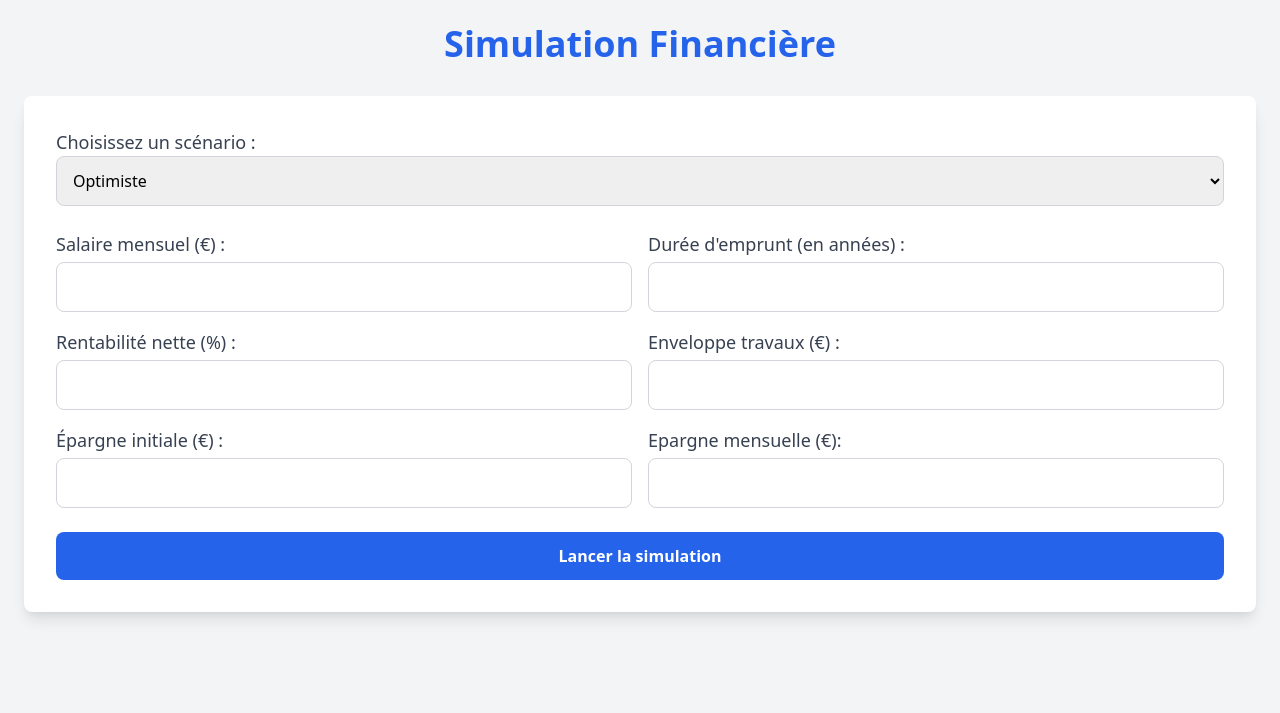
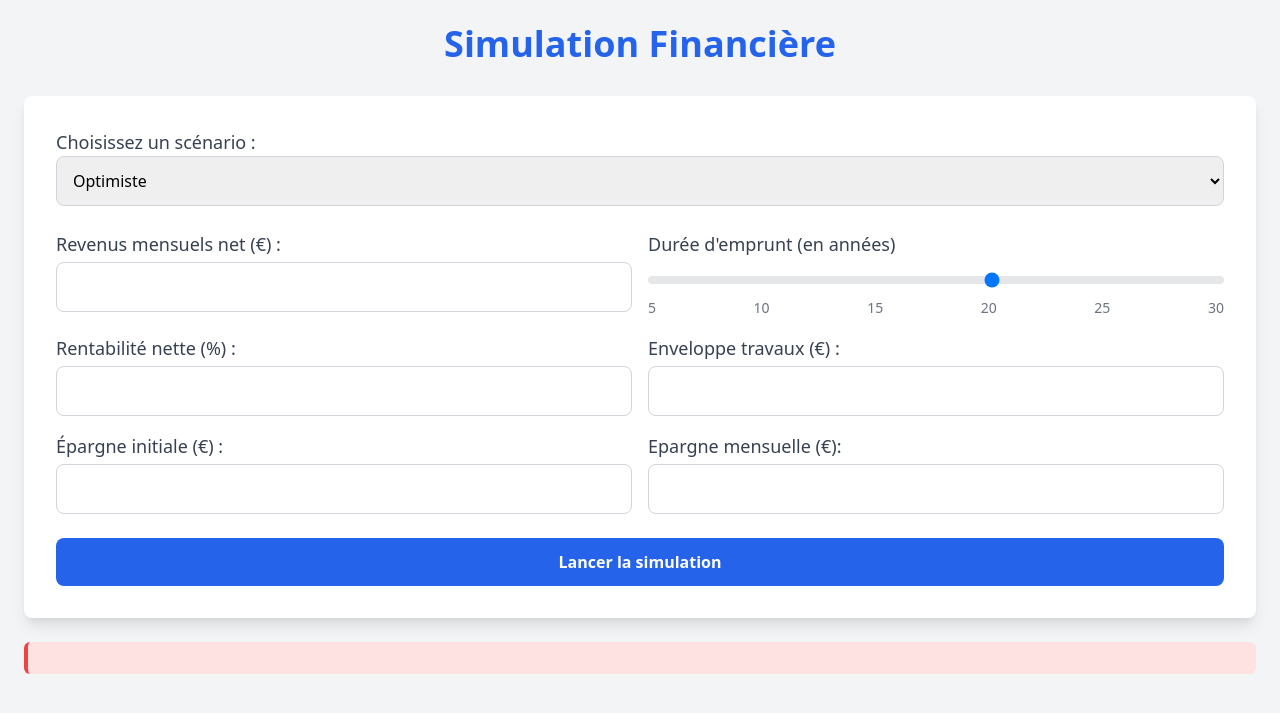
Before and after one commit to spintomec/make_money, a Flask app: template templates/index.html in a window 1280 px wide. Shown: the top 713 px of the page. Run offline with Flask 3, Linux system fonts and the light colour scheme; the template is opened without the code that fills it, so the values that code supplies are empty; some libraries are stand-ins or nearby versions.

Commit message:
Amélioration et ajout patrimoineStatut

```diff
--- a/app.py
+++ b/app.py
@@ -11,6 +11,7 @@ def index():
     resultats = []
     form_data = {}
     liste_mois = ["Janvier", "Février", "Mars", "Avril", "Mai", "Juin", "Juillet", "Août", "Septembre", "Octobre", "Novembre", "Décembre"]
+    patrimoine_statut = []
 
     if request.method == "POST":
         try:
@@ -40,9 +41,9 @@ def index():
             }
 
             # Appel de la simulation
-            resultats = effectuer_simulation(
+            resultats, patrimoine_statut = effectuer_simulation(
                 salaire_mensuel, taux_mensuel, duree_emprunt, rentabilite_net,
-                enveloppe_travaux, epargne, epargne_mensuelle, parametres, liste_mois
+                enveloppe_travaux, epargne, epargne_mensuelle, parametres, liste_mois,
             )
 
             # Enregistrement des résultats
@@ -52,7 +53,7 @@ def index():
             error_message = f"Erreur : {e}"
             return render_template("index.html", error_message=error_message, form_data=form_data)
 
-    return render_template("index.html", resultats=resultats, form_data=form_data)
+    return render_template("index.html", resultats=resultats, form_data=form_data, patrimoine_statut=patrimoine_statut)
 
 if __name__ == "__main__":
     app.run(debug=True)
--- a/models.py
+++ b/models.py
@@ -12,8 +12,9 @@ def mise_a_jour_salaire(salaire, taux_annuel):
 def calculer_revenu_locatif(montant, taux, annee, mois):
     return montant * (1 + taux) ** (annee - 2024 + mois / 12)
 
-def generer_depense_imprevue():
-    return random.uniform(0, 500)
+def generer_depense_imprevue(nb_credit):
+    depense = random.uniform(0, 85) * nb_credit
+    return depense
 
 def mettre_a_jour_epargne(epargne, epargne_mensuelle, revenu_net, mensualite, nb_credit, montant_credit, travaux, depense):
     epargne += epargne_mensuelle + (revenu_net - mensualite) * nb_credit - depense
--- a/scenarios.py
+++ b/scenarios.py
@@ -2,12 +2,12 @@ def obtenir_scenarios():
     return {
         "optimiste": {
             "taux_croissance_loyer": 0.03,
-            "taux_croissance_bien": 0.03,
+            "taux_croissance_bien": 0.0275,
             "taux_vacance_locative": 0.05,
             "taux_impayes": 0.02,
             "taux_annuel": 0.025
         },
-        "neutre": {
+        "realiste": {
             "taux_croissance_loyer": 0.025,
             "taux_croissance_bien": 0.025,
             "taux_vacance_locative": 0.07,
--- a/templates/index.html
+++ b/templates/index.html
@@ -1,6 +1,5 @@
 <!DOCTYPE html>
 <html lang="fr">
-
     <head>
         <meta charset="UTF-8">
         <meta name="viewport" content="width=device-width, initial-scale=1.0">
@@ -9,7 +8,6 @@
         <script src="https://cdn.jsdelivr.net/npm/flowbite@1.6.4/dist/flowbite.min.js"></script>
         <script src="https://cdn.jsdelivr.net/npm/chart.js"></script>
     </head>
-
     <body class="bg-gray-100">
         <div class="container mx-auto p-6">
             <h1 class="text-4xl font-extrabold text-blue-600 mb-8 text-center">Simulation Financière</h1>
@@ -20,21 +18,42 @@
                     <label for="scenario" class="block text-lg font-medium text-gray-700">Choisissez un scénario :</label>
                     <select id="scenario" name="scenario" class="w-full p-3 border border-gray-300 rounded-lg focus:ring-blue-500 focus:border-blue-500">
                         <option value="optimiste" {% if form_data.get('scenario') == 'optimiste' %}selected{% endif %}>Optimiste</option>
-                    <option value="neutre" {% if form_data.get('scenario') == 'neutre' %}selected{% endif %}>Neutre</option>
+                        <option value="realiste" {% if form_data.get('scenario') == 'realiste' %}selected{% endif %}>Réaliste</option>
                         <option value="pessimiste" {% if form_data.get('scenario') == 'pessimiste' %}selected{% endif %}>Pessimiste</option>
                     </select>
                 </div>
 
                 <div class="grid grid-cols-1 md:grid-cols-2 gap-4">
                     <div>
-                    <label for="salaire_mensuel" class="block text-lg font-medium text-gray-700">Salaire mensuel (€) :</label>
+                        <label for="salaire_mensuel" class="block text-lg font-medium text-gray-700">Revenus mensuels net (€) :</label>
                         <input type="number" id="salaire_mensuel" name="salaire_mensuel" value="{{ form_data.get('salaire_mensuel', '') }}" class="w-full mt-1 p-3 border border-gray-300 rounded-lg focus:ring-blue-500 focus:border-blue-500" required>
                     </div>
 
-                <div>
-                    <label for="duree_emprunt" class="block text-lg font-medium text-gray-700">Durée d'emprunt (en années) :</label>
-                    <input type="number" id="duree_emprunt" name="duree_emprunt" value="{{ form_data.get('duree_emprunt', '') }}" class="w-full mt-1 p-3 border border-gray-300 rounded-lg focus:ring-blue-500 focus:border-blue-500" required>
+                    <div class="relative">
+                        <label for="steps-range" class="block mb-2 text-lg font-medium text-gray-700">
+                            Durée d'emprunt (en années)
+                        </label>
+                        <!-- Slider -->
+                        <input
+                        id="steps-range"
+                        type="range"
+                        min="5"
+                        max="30"
+                        value="{{ form_data.get('duree_emprunt', 20) }}"
+                        step="5"
+                        name="duree_emprunt"
+                        class="w-full h-2 bg-gray-200 rounded-lg appearance-none cursor-pointer focus:outline-none focus:ring focus:ring-blue-300">
+                        <!-- Value display -->
+                        <div class="flex justify-between text-sm text-gray-500 mt-2">
+                            <span>5</span>
+                            <span>10</span>
+                            <span>15</span>
+                            <span>20</span>
+                            <span>25</span>
+                            <span>30</span>
                         </div>
+                    </div>
+
 
                     <div>
                         <label for="rentabilite_net" class="block text-lg font-medium text-gray-700">Rentabilité nette (%) :</label>
@@ -59,6 +78,15 @@
 
                 <button type="submit" class="w-full py-3 bg-blue-600 text-white font-bold rounded-lg hover:bg-blue-700 transition">Lancer la simulation</button>
             </form>
+            {% if patrimoine_statut[0].success %}
+                <div class="mt-6 p-4 bg-green-100 border-l-4 border-green-500 text-green-700 font-medium rounded-md">
+                    <p>{{ patrimoine_statut[0].message }}</p>
+                </div>
+            {% else %}
+                <div class="mt-6 p-4 bg-red-100 border-l-4 border-red-500 text-red-700 font-medium rounded-md">
+                    <p>{{ patrimoine_statut[0].message }}</p>
+                </div>
+            {% endif %}
 
             {% if resultats %}
             <!-- Résultats de la simulation -->
@@ -66,20 +94,18 @@
                 <table class="table-auto w-full bg-white shadow-lg rounded-lg overflow-hidden">
                     <thead class="bg-blue-600 text-white">
                         <tr>
-                        <th class="p-4">Année</th>
-                        <th class="p-4">Mois</th>
+                            <th class="p-4">Année - Mois</th>
                             <th class="p-4">Nombre de crédits</th>
                             <th class="p-4">Capacité d'emprunt (€)</th>
                             <th class="p-4">Épargne (€)</th>
-                        <th class="p-4">Valeur totale des biens (€)</th>
+                            <th class="p-4">Patrimoine (€)</th>
                             <th class="p-4">Dépenses imprévues (€)</th>
                         </tr>
                     </thead>
                     <tbody>
                         {% for result in resultats %}
                         <tr class="hover:bg-gray-100 transition">
-                        <td class="border p-4">{{ result.annee }}</td>
-                        <td class="border p-4">{{ result.mois }}</td>
+                            <td class="border p-4">{{ result.annee }} - {{ result.mois }}</td>
                             <td class="border p-4">{{ result.nombre_de_credits }}</td>
                             <td class="border p-4">{{ result.capacite_emprunt_restante }}</td>
                             <td class="border p-4">{{ result.epargne }}</td>
@@ -120,6 +146,20 @@
                     },
                     options: {
                         responsive: true,
+                        plugins: {
+                            tooltip: {
+                                callbacks: {
+                                    title: function(context) {
+                                        let index = context[0].dataIndex;
+                                        return `Année : ${annees[index]}`;
+                                    },
+                                    label: function(context) {
+                                        let value = context.raw;
+                                        return `Valeur : ${value} €`;
+                                    }
+                                }
+                            }
+                        },
                         scales: {
                             y: {
                                 beginAtZero: true
@@ -127,9 +167,9 @@
                         }
                     }
                 });
+
             </script>
             {% endif %}
         </div>
     </body>
-
 </html>
```
Lines whose indentation alone changed are shown as unchanged.
